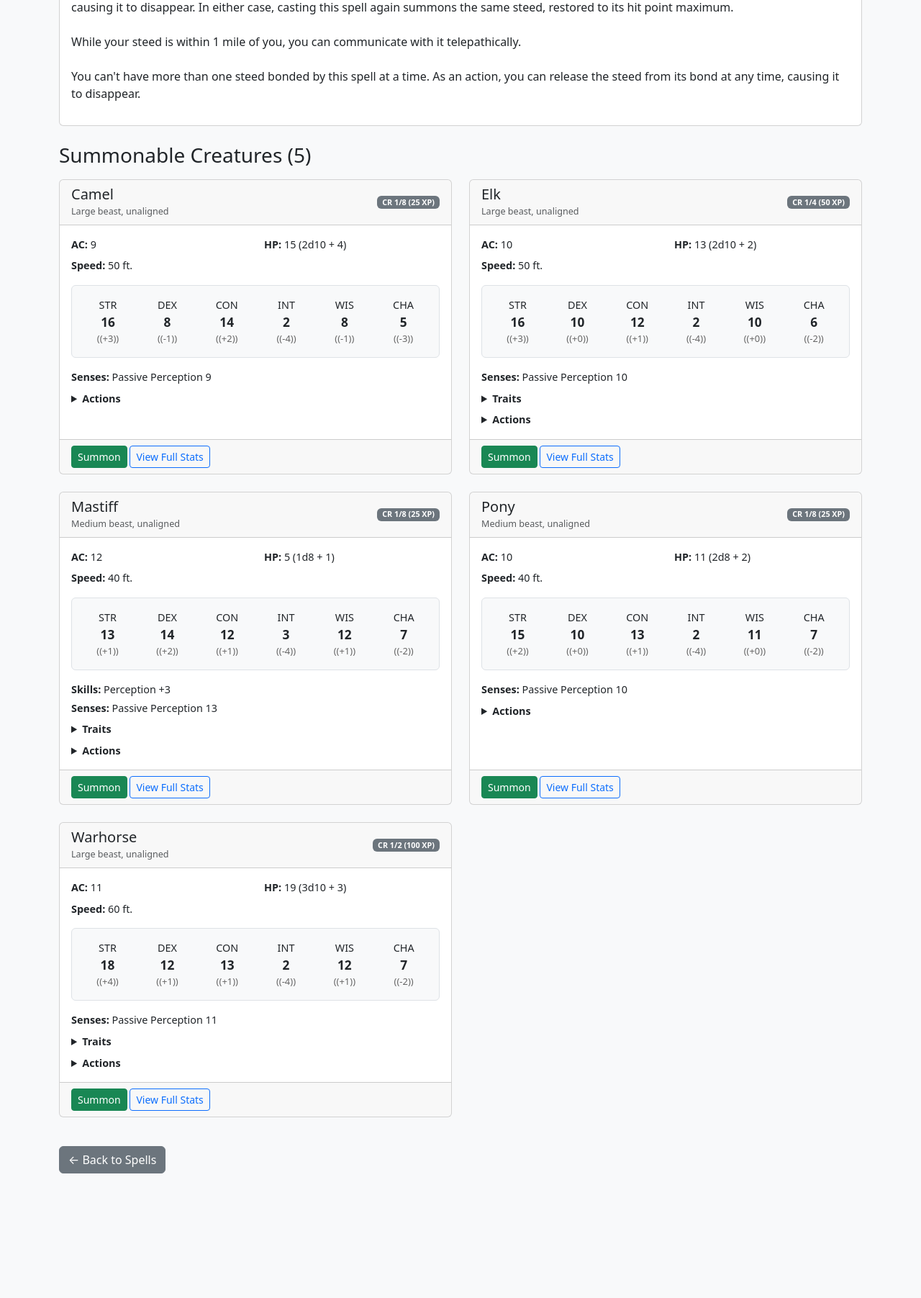
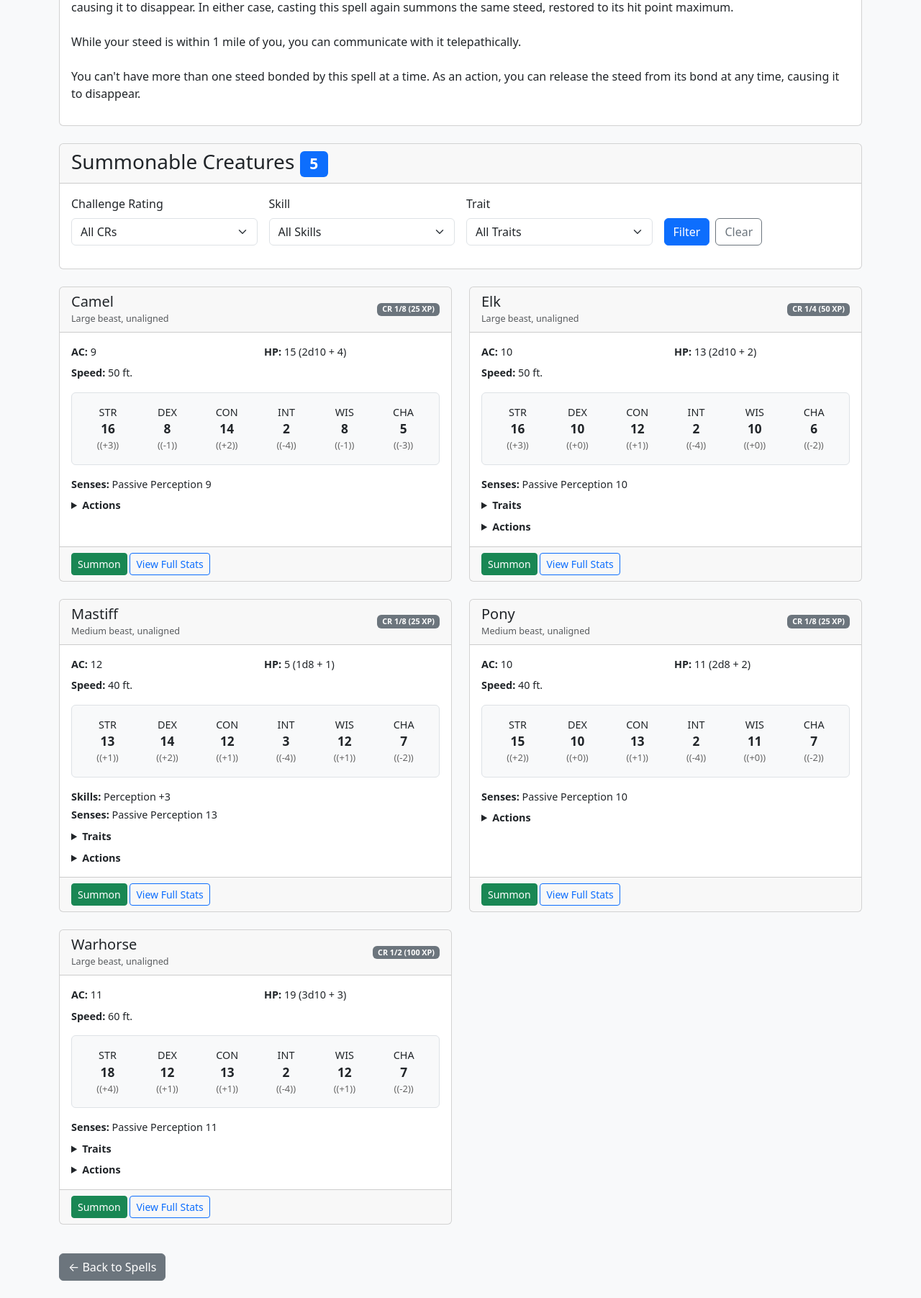
Before and after one commit to GWilsonTinnin/shepherds-guide-5e, a Flask app: a page that uses templates/spell_detail.html in a window 1280 px wide. Shown: the part 642-2445 px from the top of the page at 72% size. Before the commit the page ends 2272 px from the top, so only its background shows below. Run offline with Flask 3, Linux system fonts and the light colour scheme.

Commit message:
Add filters for summonable creatures on spell detail page
- Add CR/Challenge Rating filter dropdown
- Add Skills filter dropdown (Perception, Stealth, etc.)
- Add Traits filter dropdown (Pack Tactics, Keen Smell, etc.)
- Show active filters as badges
- Display filtered count vs total count
- Add Clear button to reset all filters

```diff
--- a/app.py
+++ b/app.py
@@ -263,7 +263,62 @@ def spell_detail(name):
         return "Spell not found", 404
 
     creatures = get_summonable_creatures(spell.get('name', ''))
-    return render_template('spell_detail.html', spell=spell, creatures=creatures)
+
+    # Get filter parameters
+    cr_filter = request.args.get('cr', '')
+    skill_filter = request.args.get('skill', '')
+    trait_filter = request.args.get('trait', '').lower()
+
+    # Apply filters
+    filtered_creatures = creatures
+
+    if cr_filter:
+        filtered_creatures = [c for c in filtered_creatures
+                            if str(c.get('Challenge', '')).split()[0] == cr_filter]
+
+    if skill_filter:
+        filtered_creatures = [c for c in filtered_creatures
+                            if skill_filter.lower() in c.get('Skills', '').lower()]
+
+    if trait_filter:
+        filtered_creatures = [c for c in filtered_creatures
+                            if trait_filter in c.get('Traits', '').lower()]
+
+    # Extract unique CRs and skills for filter dropdowns
+    available_crs = sorted(set(str(c.get('Challenge', '')).split()[0] for c in creatures if c.get('Challenge')),
+                          key=lambda x: float(x) if '/' not in x else float(x.split('/')[0])/float(x.split('/')[1]))
+
+    available_skills = set()
+    for c in creatures:
+        skill_str = c.get('Skills', '')
+        if skill_str:
+            for part in skill_str.split(','):
+                skill_name = part.strip().split()[0] if part.strip() else ''
+                if skill_name:
+                    available_skills.add(skill_name)
+    available_skills = sorted(available_skills)
+
+    # Extract common traits
+    available_traits = set()
+    for c in creatures:
+        traits = c.get('Traits', '')
+        if traits:
+            # Extract trait names (usually formatted as "Trait Name." at start of description)
+            import re
+            trait_names = re.findall(r'([A-Z][a-z]+(?: [A-Z][a-z]+)*)\\.', traits)
+            available_traits.update(trait_names)
+    available_traits = sorted(available_traits)
+
+    return render_template('spell_detail.html',
+                          spell=spell,
+                          creatures=filtered_creatures,
+                          total_creatures=len(creatures),
+                          available_crs=available_crs,
+                          available_skills=available_skills,
+                          available_traits=available_traits,
+                          current_cr=cr_filter,
+                          current_skill=skill_filter,
+                          current_trait=trait_filter)
 
 if __name__ == '__main__':
     app.run(debug=True)
--- a/templates/spell_detail.html
+++ b/templates/spell_detail.html
@@ -82,7 +82,57 @@
         </div>
 
         <!-- Summonable Creatures -->
-        <h3 class="mb-3">Summonable Creatures ({{ creatures|length }})</h3>
+        <div class="card mb-4">
+            <div class="card-header">
+                <h3 class="mb-0">Summonable Creatures
+                    <span class="badge bg-primary">{{ creatures|length }}{% if creatures|length != total_creatures %} of {{ total_creatures }}{% endif %}</span>
+                </h3>
+            </div>
+            <div class="card-body">
+                <form method="get" class="row g-3 mb-3">
+                    <div class="col-md-3">
+                        <label class="form-label">Challenge Rating</label>
+                        <select name="cr" class="form-select">
+                            <option value="">All CRs</option>
+                            {% for cr in available_crs %}
+                            <option value="{{ cr }}" {% if current_cr == cr %}selected{% endif %}>CR {{ cr }}</option>
+                            {% endfor %}
+                        </select>
+                    </div>
+                    <div class="col-md-3">
+                        <label class="form-label">Skill</label>
+                        <select name="skill" class="form-select">
+                            <option value="">All Skills</option>
+                            {% for skill in available_skills %}
+                            <option value="{{ skill }}" {% if current_skill == skill %}selected{% endif %}>{{ skill }}</option>
+                            {% endfor %}
+                        </select>
+                    </div>
+                    <div class="col-md-3">
+                        <label class="form-label">Trait</label>
+                        <select name="trait" class="form-select">
+                            <option value="">All Traits</option>
+                            {% for trait in available_traits %}
+                            <option value="{{ trait }}" {% if current_trait == trait|lower %}selected{% endif %}>{{ trait }}</option>
+                            {% endfor %}
+                        </select>
+                    </div>
+                    <div class="col-md-3 d-flex align-items-end gap-2">
+                        <button type="submit" class="btn btn-primary">Filter</button>
+                        <a href="{{ url_for('spell_detail', name=spell.name) }}" class="btn btn-outline-secondary">Clear</a>
+                    </div>
+                </form>
+
+                {% if current_cr or current_skill or current_trait %}
+                <div class="mb-3">
+                    <span class="text-muted">Active filters:</span>
+                    {% if current_cr %}<span class="badge bg-info me-1">CR {{ current_cr }}</span>{% endif %}
+                    {% if current_skill %}<span class="badge bg-info me-1">{{ current_skill }}</span>{% endif %}
+                    {% if current_trait %}<span class="badge bg-info me-1">{{ current_trait }}</span>{% endif %}
+                </div>
+                {% endif %}
+            </div>
+        </div>
 
         {% if creatures %}
         <div class="row">
```
